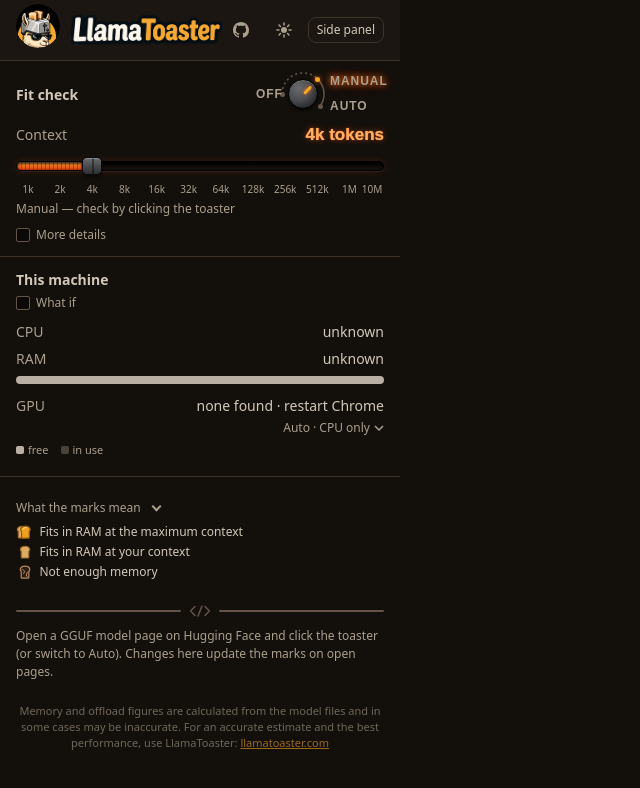
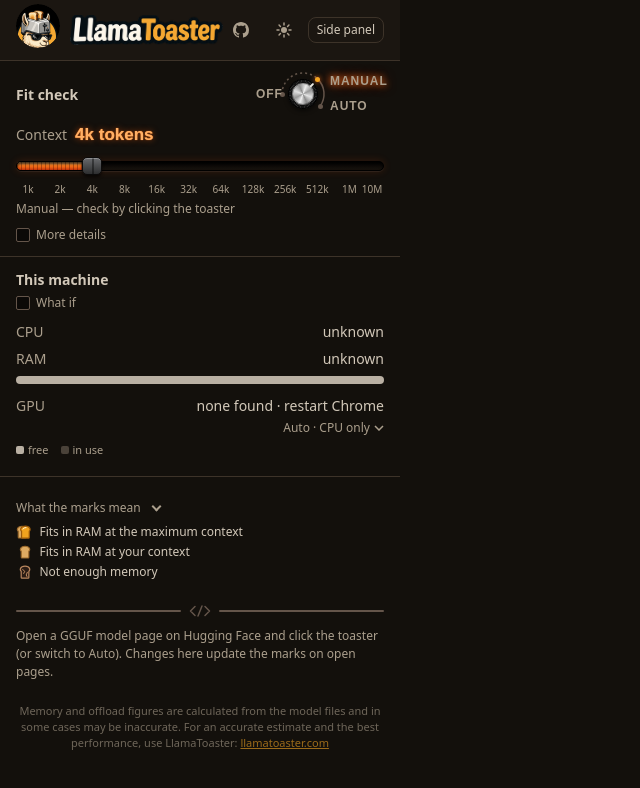
Before and after one commit to LlamaToaster/extension, a website with bundled scripts: page popup.html in a window 1280 px wide. Shown: the whole page, without its empty margins (0-640 px from the left). Built offline with nearby package versions, Linux system fonts and the light colour scheme; some packages are replaced by stand-ins of ours; no server answers; a web font is replaced by a local one.

Commit message:
Knurled aluminium-cap mode knob; context value next to its label
The knob is a knurled black cylinder with a brushed aluminium cap and a white line, as on audio gear. The context size moves next to the Context label so it no longer sits under the knob.

```diff
--- a/popup.css
+++ b/popup.css
@@ -374,26 +374,35 @@ button.ghost.tiny { padding: 0 5px; font-size: 11px; line-height: 16px; vertical
 .mode[data-mode="manual"] .mode-dot[data-mode="manual"],
 .mode[data-mode="auto"] .mode-dot[data-mode="auto"] { background: var(--accent); box-shadow: 0 0 5px rgba(255, 110, 20, 0.9); }
 .mode[data-mode="off"] .mode-dot[data-mode="off"] { background: var(--fg-2); }
+/* A knurled black cylinder with a brushed aluminium cap and a white line down
+   its side, seen from above. The same real-object colours in both themes. */
 .mode-knob {
   position: absolute; left: 34px; top: 6px; width: 30px; height: 30px; padding: 0;
-  border: 1px solid var(--key-border); border-radius: 50%;
-  background: radial-gradient(circle at 35% 30%, var(--key-hi), var(--key-mid) 45%, var(--key-lo) 80%, var(--key-low));
-  box-shadow: var(--key-shadow);
+  border: 0; border-radius: 50%;
+  background: repeating-conic-gradient(#121212 0 4deg, #2c2c2c 4deg 6deg);
+  box-shadow: inset 0 0 0 1px #000, 0 2px 4px rgba(0, 0, 0, 0.55);
+}
+.mode-knob::before {
+  content: ""; position: absolute; inset: 3px; border-radius: 50%; border: 1.5px solid #0d0d0d;
+  background:
+    radial-gradient(circle, transparent 30%, rgba(0, 0, 0, 0.08)),
+    conic-gradient(from 20deg, #f2f2f2, #9a9a9a 12%, #e6e6e6 25%, #8c8c8c 38%, #f0f0f0 50%, #9a9a9a 62%, #e2e2e2 75%, #8e8e8e 88%, #f2f2f2);
+  box-shadow: inset 0 0 0 1px rgba(0, 0, 0, 0.35), inset 0 1px 1px rgba(255, 255, 255, 0.6);
 }
 .mode-knob:hover { filter: brightness(1.12); }
 .mode-knob:focus-visible { outline: 2px solid var(--accent); outline-offset: 3px; }
 .mode-pointer { position: absolute; inset: 0; transform: rotate(45deg); transition: transform 0.25s ease-out; }
 .mode-pointer::after {
-  content: ""; position: absolute; left: 50%; top: 3px; width: 3px; height: 34%; margin-left: -1.5px; border-radius: 2px;
-  background: var(--accent); box-shadow: 0 0 4px rgba(255, 110, 20, 0.8);
+  content: ""; position: absolute; left: 50%; top: 0; width: 2px; height: 5px; margin-left: -1px; border-radius: 1px;
+  background: #ece9e2;
 }
 .mode[data-mode="off"] .mode-pointer { transform: rotate(-90deg); }
 .mode[data-mode="auto"] .mode-pointer { transform: rotate(125deg); }
-.mode[data-mode="off"] .mode-pointer::after { background: var(--muted); box-shadow: none; }
 .mode .toggle-label { position: absolute; white-space: nowrap; }
 .mode[data-mode="off"] .toggle-label[data-mode="off"] { color: var(--fg); }
 .mode-note { margin: 4px 0 0; font-size: 12px; color: var(--muted); }
-.ctx-row { align-items: baseline; }
+/* The value sits right after the label, away from the knob above the right edge. */
+.ctx-row { align-items: baseline; justify-content: flex-start; gap: 8px; }
 /* Off: the context value and the slot's glow go grey. */
 #fit.is-off .ctxval { color: var(--muted); text-shadow: none; }
 #fit.is-off input[type=range] { --slot-coil: linear-gradient(var(--border-strong), var(--border-strong)); --slot-bands: transparent; }
```
